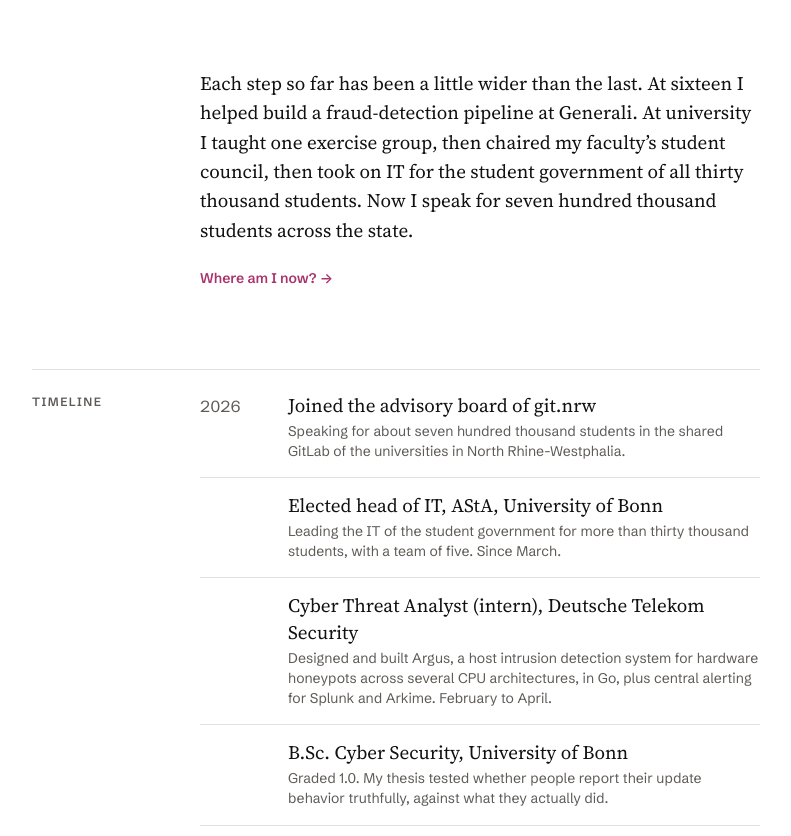
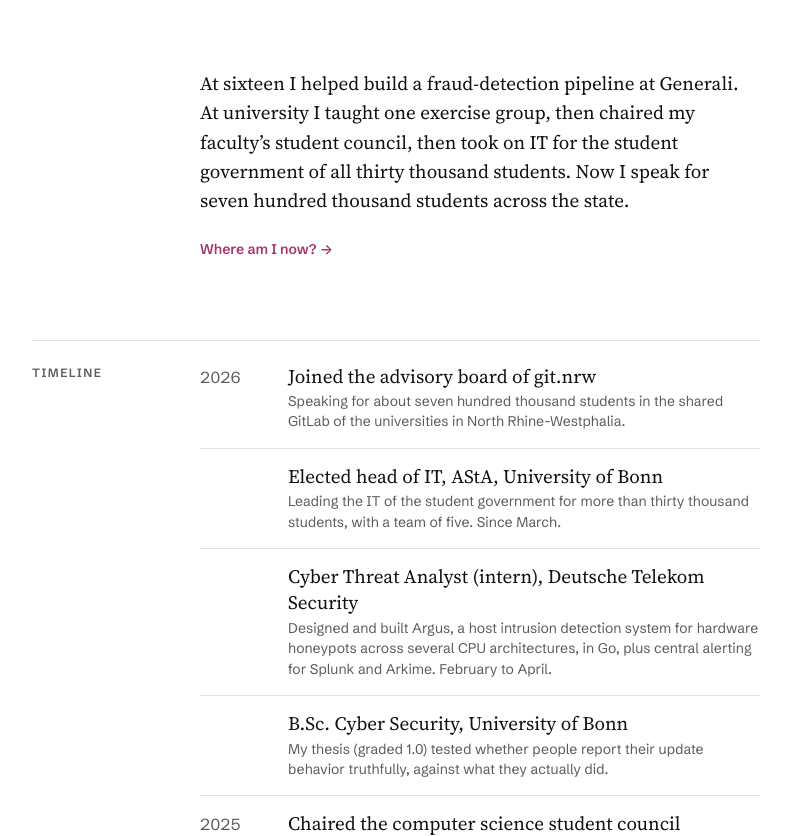
Before and after one commit to vdTwer/vdTwer.github.io, a plain HTML site: page so-far.html in a window 1280 px wide. Shown: the part 321-1157 px from the top of the page, without its empty margins (160-951 px from the left). Drawn offline with Linux system fonts and the light colour scheme.

Commit message:
Fix "so far" page

```diff
--- a/so-far.html
+++ b/so-far.html
@@ -65,7 +65,7 @@ section.sec::before{content:"";position:absolute;top:0;left:-168px;right:0;heigh
 <h1 class="wide whoah">So far</h1>
 
 <section class="col intro">
-<p class="lede">Each step so far has been a little wider than the last. At sixteen I helped build a fraud-detection pipeline at Generali. At university I taught one exercise group, then chaired my faculty’s student council, then took on IT for the student government of all thirty thousand students. Now I speak for seven hundred thousand students across the state.</p>
+<p class="lede">At sixteen I helped build a fraud-detection pipeline at Generali. At university I taught one exercise group, then chaired my faculty’s student council, then took on IT for the student government of all thirty thousand students. Now I speak for seven hundred thousand students across the state.</p>
 <p class="next"><a href="/">Where am I now? →</a></p>
 </section>
 
@@ -75,7 +75,7 @@ section.sec::before{content:"";position:absolute;top:0;left:-168px;right:0;heigh
 <li><span class="yr">2026</span><div><p class="what">Joined the advisory board of git.nrw</p><p class="how">Speaking for about seven hundred thousand students in the shared GitLab of the universities in North Rhine-Westphalia.</p></div></li>
 <li><span class="yr"></span><div><p class="what">Elected head of IT, AStA, University of Bonn</p><p class="how">Leading the IT of the student government for more than thirty thousand students, with a team of five. Since March.</p></div></li>
 <li><span class="yr"></span><div><p class="what">Cyber Threat Analyst (intern), Deutsche Telekom Security</p><p class="how">Designed and built Argus, a host intrusion detection system for hardware honeypots across several CPU architectures, in Go, plus central alerting for Splunk and Arkime. February to April.</p></div></li>
-<li><span class="yr"></span><div><p class="what">B.Sc. Cyber Security, University of Bonn</p><p class="how">Graded 1.0. My thesis tested whether people report their update behavior truthfully, against what they actually did.</p></div></li>
+<li><span class="yr"></span><div><p class="what">B.Sc. Cyber Security, University of Bonn</p><p class="how">My thesis (graded 1.0) tested whether people report their update behavior truthfully, against what they actually did.</p></div></li>
 <li><span class="yr">2025</span><div><p class="what">Chaired the computer science student council</p><p class="how">The voice of the faculty’s students, until early 2026.</p>
 <figure class="shot">
 <img class="photo" src="/images/chair-560.webp" srcset="/images/chair-560.webp 560w, /images/chair-1120.webp 1120w" sizes="(min-width: 608px) 472px, calc(100vw - 136px)" width="472" height="315" alt="Kolja at the lectern of a seminar room, glancing up from a laptop, seen through an open door" loading="lazy" decoding="async">
@@ -90,7 +90,7 @@ section.sec::before{content:"";position:absolute;top:0;left:-168px;right:0;heigh
 
 <section class="col sec">
 <h2 class="lab">Working with</h2>
-<p class="lede">Rust and Go for systems, Python and TypeScript for the rest, C++ when I teach. More and more, orchestrating AI agents.</p>
+<p class="lede">Rust and Go for systems, Python and TypeScript for the rest, C++20 when I teach. Orchestrating AI agents.</p>
 </section>
 
 <section class="col sec">
```
